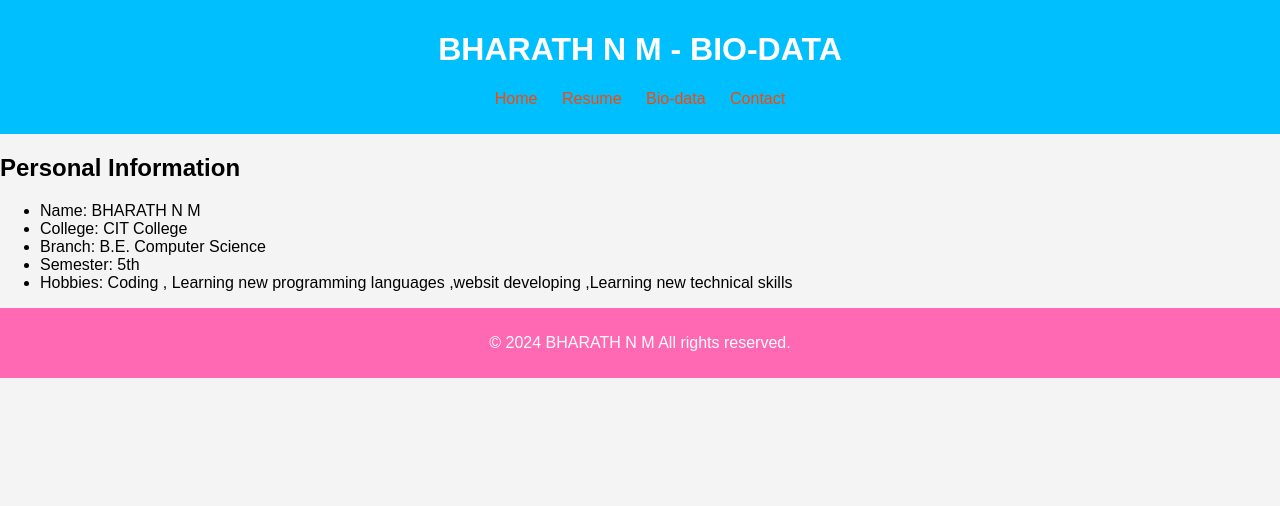
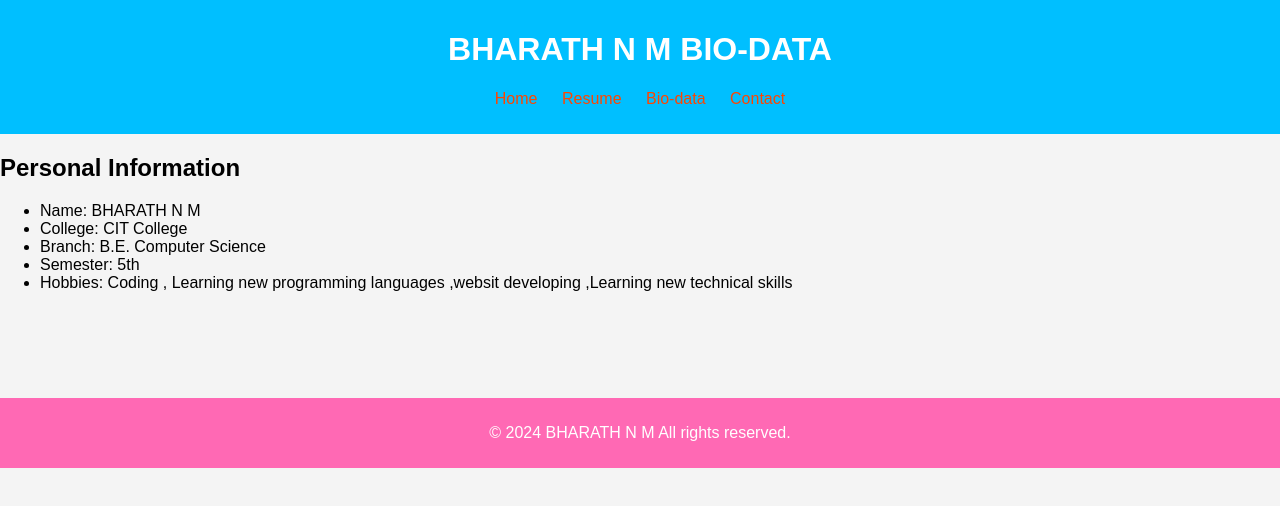
Before and after one commit to Bharath-bit2158/web_site, a plain HTML site: page biodata.html in a window 1280 px wide. Drawn offline with Linux system fonts and the light colour scheme.

Commit message:
Update biodata.html

```diff
--- a/biodata.html
+++ b/biodata.html
@@ -9,7 +9,7 @@
 </head>
 <body>
     <header>
-        <h1>BHARATH N M - BIO-DATA</h1>
+        <h1>BHARATH N M  BIO-DATA</h1>
         <nav>
             <ul>
                 <li><a href="index.html">Home</a></li>
@@ -31,6 +31,11 @@
             </ul>
         </section>
     </main>
+  <br>
+  <br>
+  <br>
+  <br>
+  <br>
     <footer>
         <p>&copy; 2024 BHARATH N M All rights reserved.</p>
     </footer>
```
